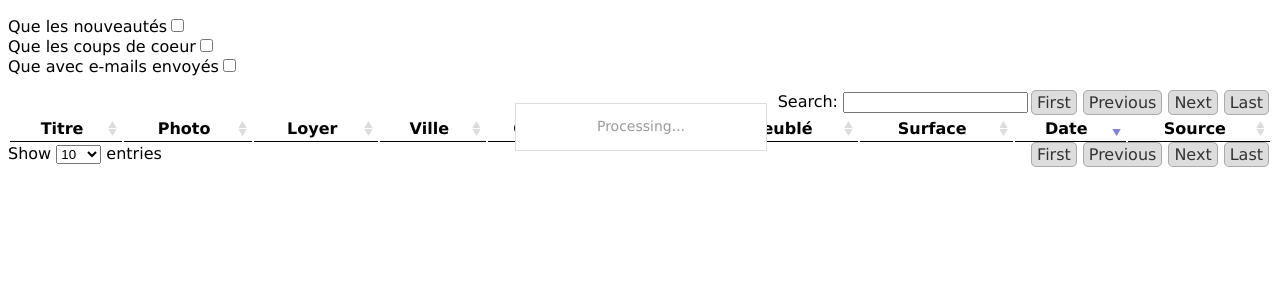
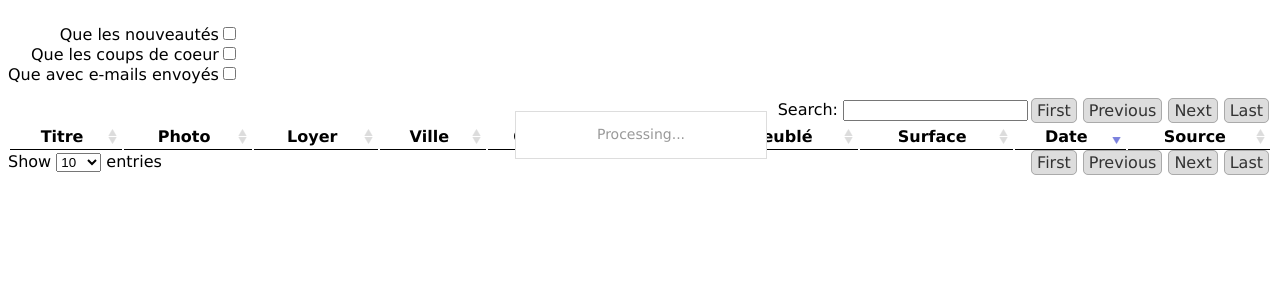
Before and after one commit to ClementNotin/lebonsite, a Python web app: template templates/apparts.html in a window 1280 px wide. Shown: the top 300 px of the page. Run offline with Jinja, Linux system fonts and the light colour scheme; the template is opened without the code that fills it, so the values that code supplies are empty.

Commit message:
Minor UI align

```diff
--- a/templates/apparts.html
+++ b/templates/apparts.html
@@ -45,7 +45,7 @@
     </script>
 {% endblock %}
 {% block content %}
-    <p>
+    <p style="text-align:right; float:left;">
         <label for="only_news">Que les nouveautés</label><input type="checkbox" id="only_news"/>
         <br/>
         <label for="only_likes">Que les coups de coeur</label><input type="checkbox" id="only_likes"/>
```
